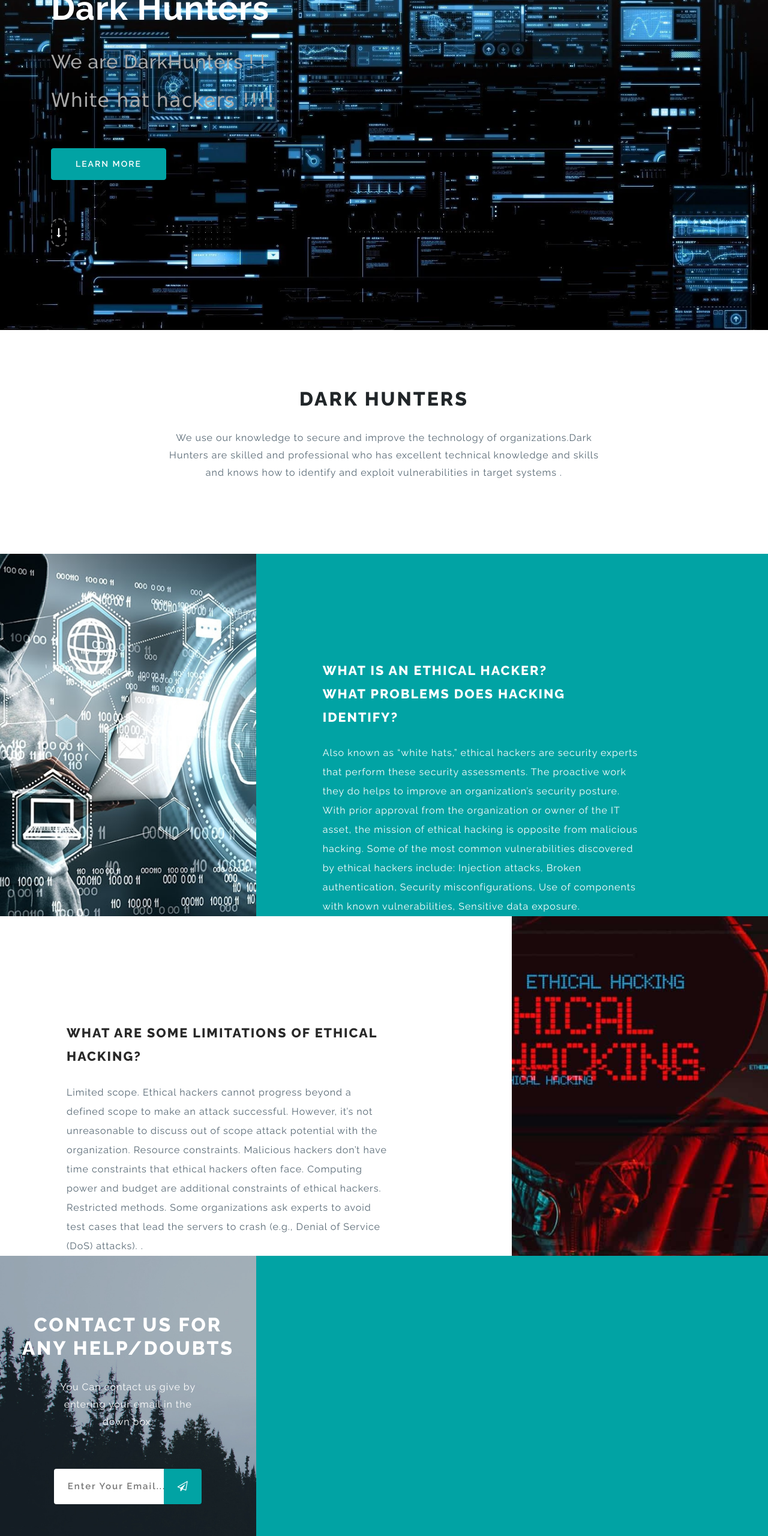
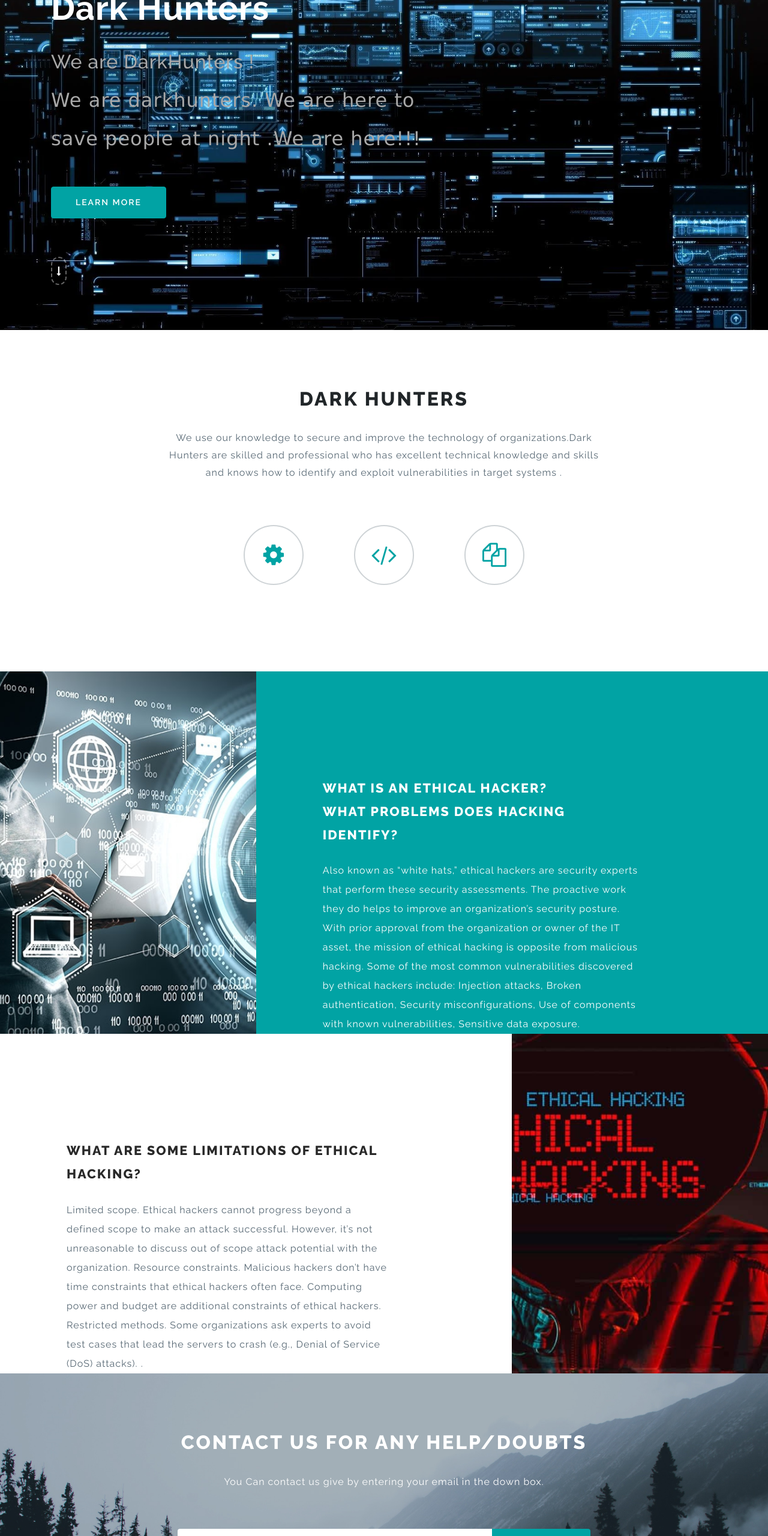
Before and after one commit to savetheword/My-website, a plain HTML site: page index.html in a window 1280 px wide. Shown: the part 180-2740 px from the top of the page at 60% size. Drawn offline with Linux system fonts and the light colour scheme.

Commit message:
Update index.html

```diff
--- a/index.html
+++ b/index.html
@@ -1,14 +1,12 @@
-
-
 <!DOCTYPE html>
 <html lang="zxx">
 
 <head>
-    <title>Dark Hunters
-    </title>
+    <title>Dark Hunters</title>
+    <link rel="icon" href="https://cdn.discordapp.com/attachments/954009769528672316/990997682657067119/unnamed_-_Copy.png">
     <meta name="viewport" content="width=device-width, initial-scale=1">
     <meta charset="utf-8" />
-    <meta name="keywords" content="We are DarkHunters ! The Ethical Hackers !" />
+    <meta name="keywords" content="We are DarkHunters ! The Real Ethical Hackers in the World !" />
     <script>
         addEventListener("load", function() {
             setTimeout(hideURLbar, 0);
@@ -41,8 +39,6 @@
                     <ul class="submenu">
                         <li><a href="index.html">Home</a></li>
                         <li><a href="#about" class="scroll">About</a></li>
-                        <li><a href="#team" class="scroll">Team</a></li>
-
                         <li><a href="contact.html">Contact</a></li>
                     </ul>
                 </li>
@@ -51,8 +47,8 @@
         <div class="container">
             <div class="baner-info-w3ls text-left">
                 <h1><a href="index.html">Dark Hunters</a></h1>
-                <h2 class="mx-auto mt-4"><p style="color: darkgrey">We are DarkHunters ! ! <br> </p> </h2>
-                <h2 style="font-family: Verdana, Geneva, Tahoma, sans-serif;"><p style="color: darkgrey">White hat hackers !!!!</p></h2>
+                <h2 class="mx-auto mt-4"><p style="color: darkgrey">We are DarkHunters ! <br> </p> </h2>
+                <h2 style="font-family: Verdana, Geneva, Tahoma, sans-serif;"><p style="color: darkgrey">We are darkhunters. We are here to save people at night .We are here!!!</p></h2>
                 <a class="btn btn-primary mt-lg-5 mt-3 agile-link-bnr scroll" href="#about" role="button">Learn More</a>
                 <div class="banner-high-lights text-left">
                     <div class="rotate">
@@ -70,6 +66,13 @@
             <div class="text-center">
                 <h3 class="tittle_head">DaRk Hunters </h3>
                 <p class="main_p mt-4 mb-4 pt-2 text-center mx-auto">We use our knowledge to secure and improve the technology of organizations.Dark Hunters are skilled and professional who has excellent technical knowledge and skills and knows how to identify and exploit vulnerabilities in target systems . </p>
+            </div>
+            <div class="wedo_top text-center py-5">
+                <ul>
+                    <li><span class="fa fa-cog"></span></li>
+                    <li><span class="fa fa-code"></span></li>
+                    <li><span class="fa fa-copy"></span></li>
+                </ul>
             </div>
         </div>
     </section>
@@ -108,31 +111,26 @@ Sensitive data exposure.
                     <p class="mt-4">Limited scope. Ethical hackers cannot progress beyond a defined scope to make an attack successful. However, it’s not unreasonable to discuss out of scope attack potential with the organization.
                         Resource constraints. Malicious hackers don’t have time constraints that ethical hackers often face. Computing power and budget are additional constraints of ethical hackers.
                         Restricted methods. Some organizations ask experts to avoid test cases that lead the servers to crash (e.g., Denial of Service (DoS) attacks). .</p>
-               </div>
+                </div>
             </div>
             <div class="col-lg-4 advantage-grid-info1 second">
                 <div class="advantage_left2 text-center">
-			 </div>
+
+                </div>
             </div>
         </div>
     </section>
     <!-- //banner-bottom2 -->
     <!-- banner-bottom3 -->
-	 <section class="banner-bottom">
-        <div class="banner-top row middle-grids">
-            <div class="col-lg-4 advantage-grid-info1 third">
-                <div class="advantage_left2 text-center">
+
+    <!-- //banner-bottom3 -->
+    <!-- services -->
 
 
 
-
-
-
-
-
-
-
-    <!--testimonials-->
+        </div>
+    </section>
+    <!-- //services -->
 
     <!-- footer -->
     <section class="foot-top-w3layouts pt-5">
@@ -156,8 +154,8 @@ Sensitive data exposure.
                 <li><a href="#"><span class="fa fa-google-plus"></span></a></li>
                 <li><a href="#"><span class="fa fa-linkedin"></span></a></li>
             </ul>
-            <p class="copy-w3ls mb-4">© 2022 Dark Hunters. All rights reserved | Design by
-                <a href="https://www.youtube.com/c/JithzzTech" class="text-white"> JithzzTech.</a>
+            <p class="copy-w3ls mb-4">© 2022 DarkHunters Design. All rights reserved | Design by
+                <a href="https://www.youtube.com/channel/UCwQU6yiySZ5xC1Raz0g0LUg" class="text-white"> Dark Hunters</a>
             </p>
             <a href="#home" class="move-top scroll"><span class="fa fa-angle-double-up" aria-hidden="true"></span></a>
         </div>
```
